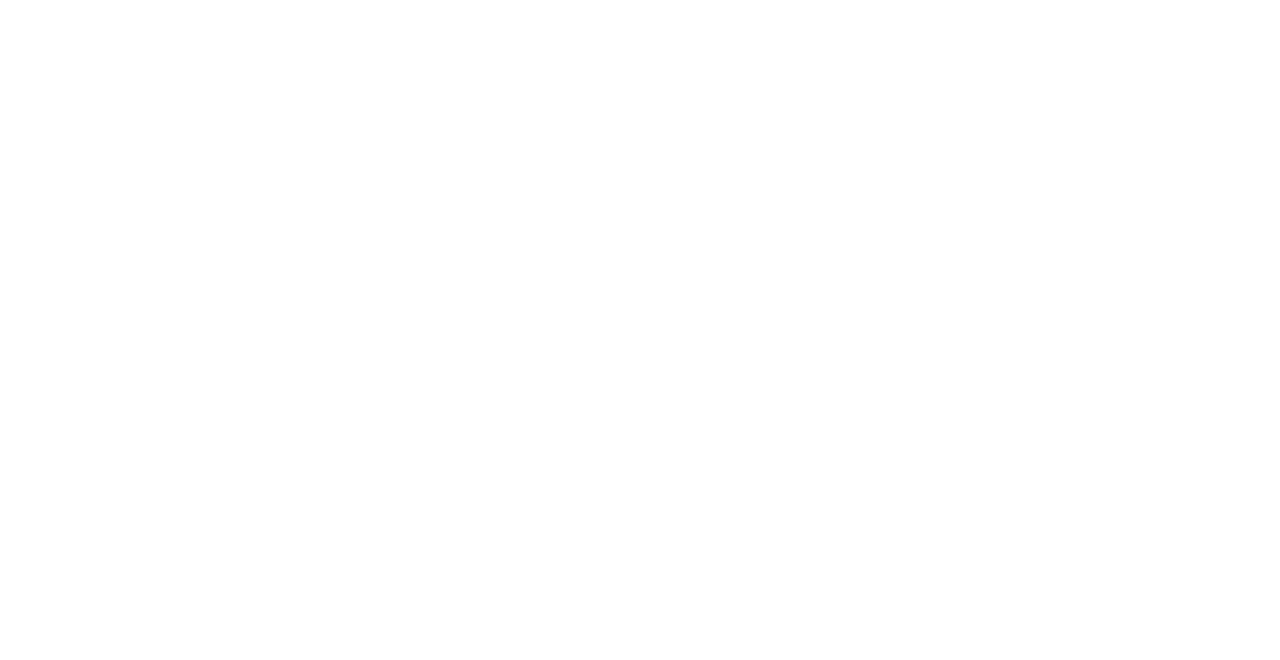
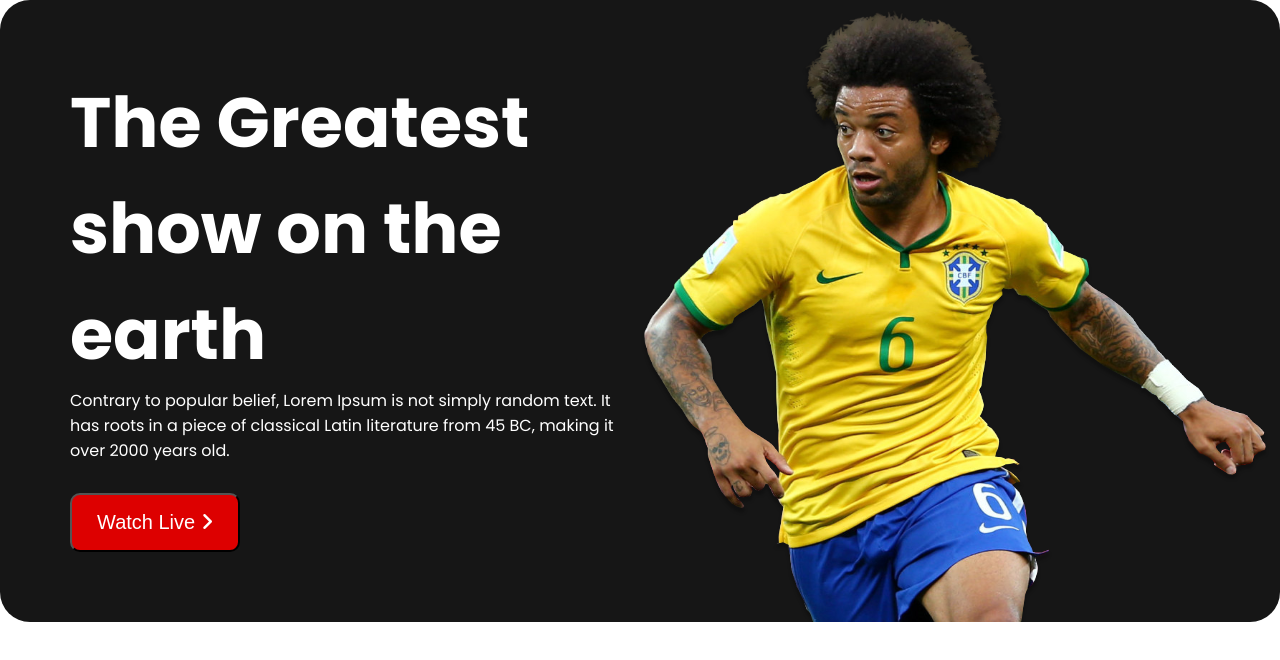
Before and after one commit to nafiz512/Fifa-World-Cup-Page-Design, a plain HTML site: page index.html in a window 1280 px wide. Drawn offline with Linux system fonts and the light colour scheme.

Commit message:
added banner sectoin

```diff
--- a/index.html
+++ b/index.html
@@ -1,11 +1,44 @@
 <!DOCTYPE html>
 <html lang="en">
-<head>
-    <meta charset="UTF-8">
-    <meta name="viewport" content="width=device-width, initial-scale=1.0">
-    <title>Document</title>
-</head>
-<body>
-
-</body>
+    <head>
+        <meta charset="UTF-8" />
+        <meta name="viewport" content="width=device-width, initial-scale=1.0" />
+        <title>FIFA</title>
+        <link
+            rel="icon"
+            type="image/x-icon"
+            href="/img/favicon/trophy_3188708.png"
+        />
+        <link
+            rel="stylesheet"
+            href="https://cdnjs.cloudflare.com/ajax/libs/font-awesome/6.5.0/css/all.min.css"
+        />
+        <link rel="stylesheet" href="./styles/style.css" />
+    </head>
+    <body class="poppins-regular">
+        <header class="header">
+            <div class="banner-container">
+                <div class="banner-content">
+                    <h3 class="banner-title">The Greatest show on the earth</h3>
+                    <p class="banner-des">
+                        Contrary to popular belief, Lorem Ipsum is not simply
+                        random text. It has roots in a piece of classical Latin
+                        literature from 45 BC, making it over 2000 years old.
+                    </p>
+                    <button class="btn-primary btn-watch-live">
+                        Watch Live <i class="fas fa-angle-right"></i>
+                    </button>
+                </div>
+            </div>
+            <figure>
+                <img
+                    class="banner-img"
+                    src="./img/banner/banner-img.png"
+                    alt=""
+                />
+            </figure>
+        </header>
+        <main></main>
+        <footer></footer>
+    </body>
 </html>
--- /dev/null
+++ b/styles/style.css
@@ -0,0 +1,61 @@
+@import url("https://fonts.googleapis.com/css2?family=EB+Garamond:ital,wght@0,400..800;1,400..800&family=Poppins:ital,wght@0,100;0,200;0,300;0,400;0,500;0,600;0,700;0,800;0,900;1,100;1,200;1,300;1,400;1,500;1,600;1,700;1,800;1,900&family=Work+Sans:ital,wght@0,100..900;1,100..900&display=swap");
+
+.poppins-regular {
+    font-family: "Poppins", sans-serif;
+    font-weight: 400;
+    font-style: normal;
+}
+
+* {
+    margin: 0;
+    padding: 0;
+    box-sizing: border-box;
+}
+
+:root {
+    --dark1: #161616;
+    --btn-color: #dd0000;
+    --btn-text-color: white;
+}
+/* common style  */
+.btn-primary {
+    background-color: var(--btn-color);
+    color: var(--btn-text-color);
+    font-size: 20px;
+    padding: 16px 25px;
+    border-radius: 10px;
+}
+/* header style  */
+.header {
+    max-width: 1440px;
+    margin: 0 auto;
+    background-color: var(--dark1);
+    display: flex;
+    justify-content: space-between;
+    color: white;
+    border-radius: 30px;
+}
+
+.banner-container {
+    width: 50%;
+    display: flex;
+    align-items: center;
+    justify-content: right;
+}
+
+.banner-content {
+    max-width: 570px;
+}
+
+.banner-title {
+    font-size: 70px;
+    font-weight: bold;
+}
+.banner-des {
+    font-size: 16px;
+    margin-bottom: 30px;
+}
+.banner-img {
+    margin: 10px 10px 0 0;
+    display: block;
+}
```
Also changed, not shown: img/favicon/trophy_3188708.png (added), 1 other file.
